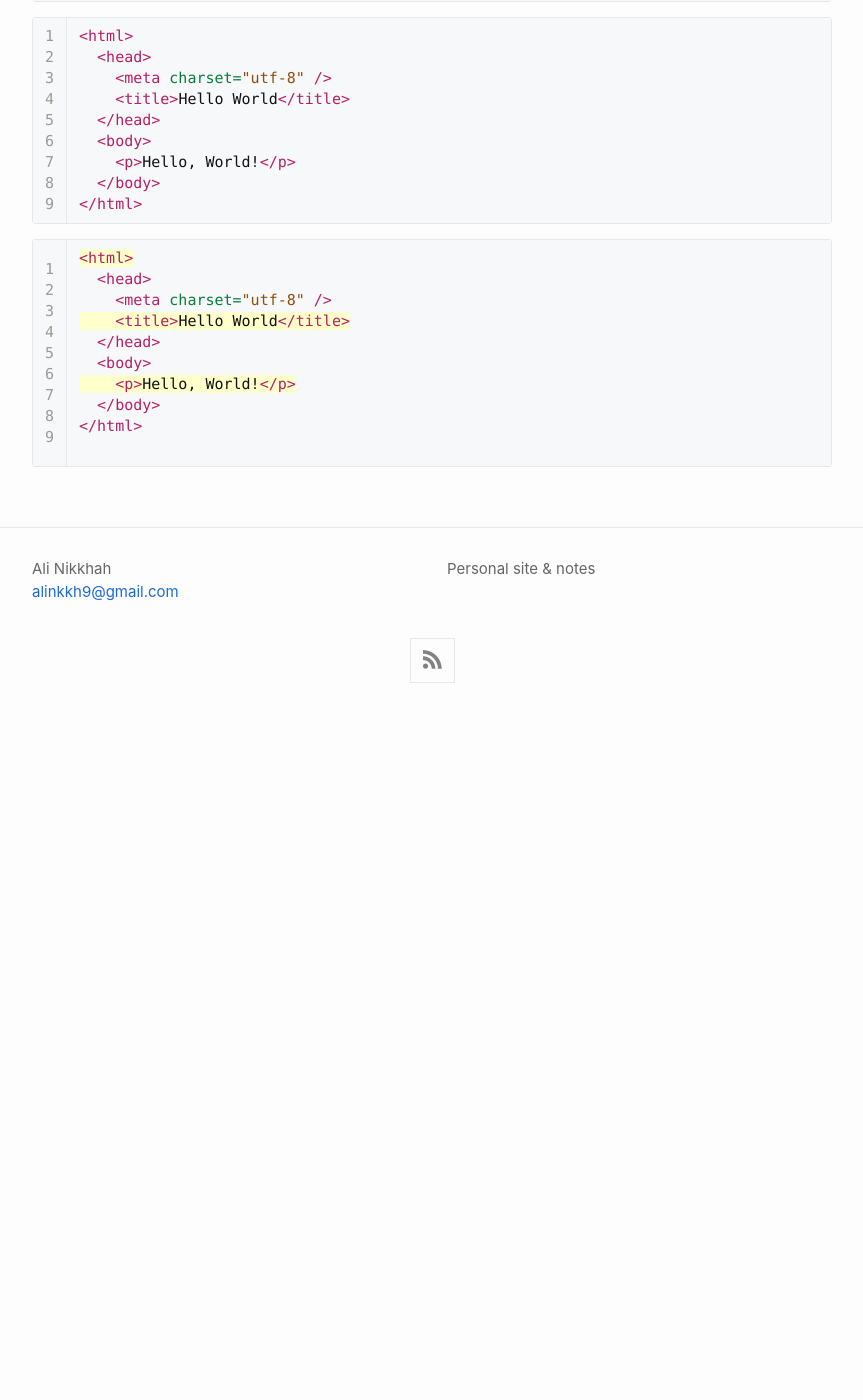
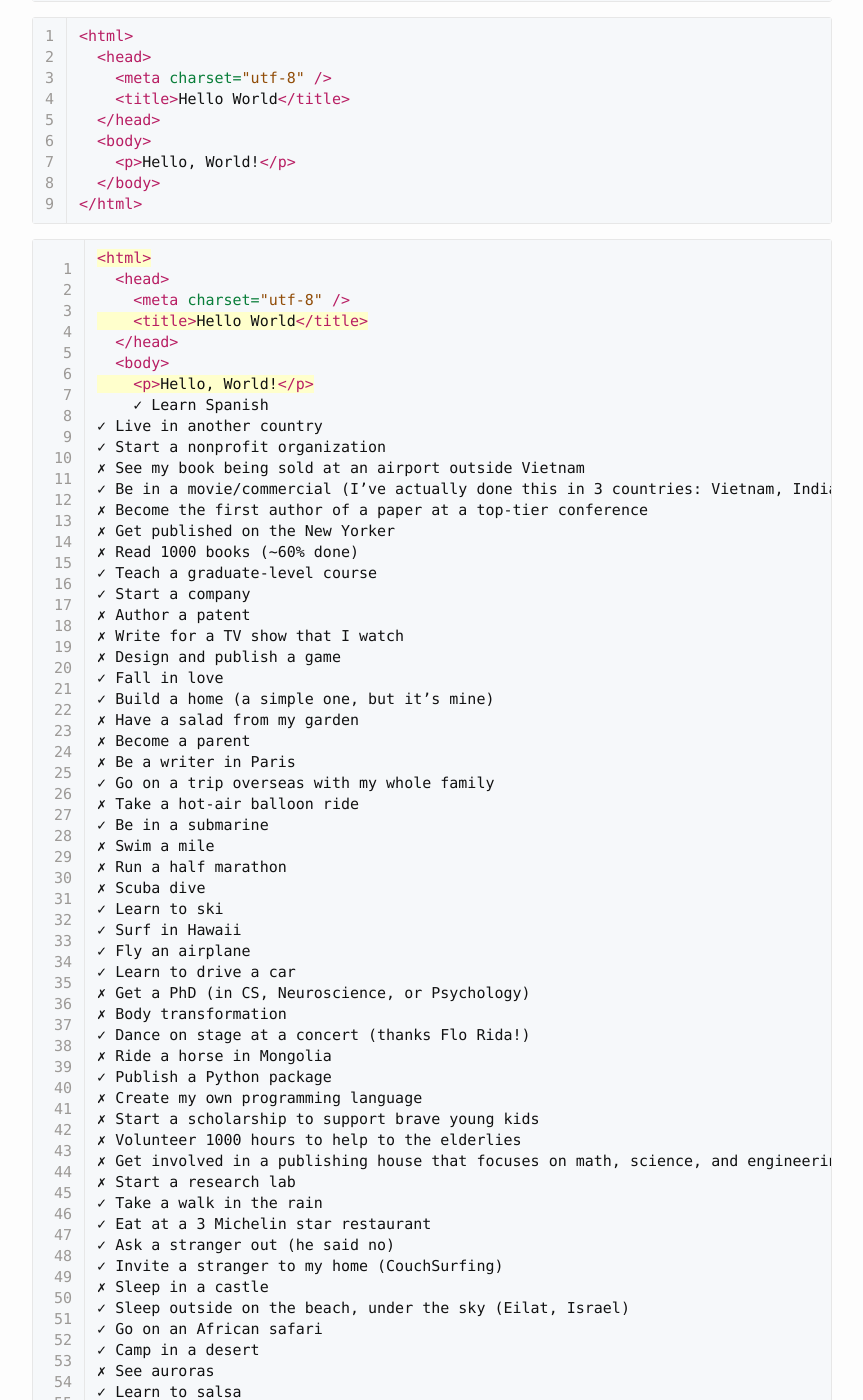
Before and after one commit to AliNikkhah2001/alinikkhah2001.github.io, a Jekyll site: the page built from _posts/2016-05-19-codeblocks-ahoy.md, in a window 1280 px wide and 1400 px high, scrolled down 2240 px. Shown: the whole window, without its empty margins (208-1071 px from the left). Built offline with Jekyll 4.4.1, drawn with Linux system fonts in a browser that asks for light colours; nearby versions of some CDN libraries; before the commit the page ends 2958 px from its top, so only the background shows below that; some of the changed text lies outside the part shown.

Commit message:
Update 2016-05-19-codeblocks-ahoy.md

```diff
--- a/_posts/2016-05-19-codeblocks-ahoy.md
+++ b/_posts/2016-05-19-codeblocks-ahoy.md
@@ -130,6 +130,99 @@
   </head>
   <body>
     <p>Hello, World!</p>
+    ✓ Learn Spanish
+✓ Live in another country
+✓ Start a nonprofit organization
+✗ See my book being sold at an airport outside Vietnam
+✓ Be in a movie/commercial (I’ve actually done this in 3 countries: Vietnam, India, US)
+✗ Become the first author of a paper at a top-tier conference
+✗ Get published on the New Yorker
+✗ Read 1000 books (~60% done)
+✓ Teach a graduate-level course
+✓ Start a company
+✗ Author a patent
+✗ Write for a TV show that I watch
+✗ Design and publish a game
+✓ Fall in love
+✓ Build a home (a simple one, but it’s mine)
+✗ Have a salad from my garden
+✗ Become a parent
+✗ Be a writer in Paris
+✓ Go on a trip overseas with my whole family
+✗ Take a hot-air balloon ride
+✓ Be in a submarine
+✗ Swim a mile
+✗ Run a half marathon
+✗ Scuba dive
+✓ Learn to ski
+✓ Surf in Hawaii
+✓ Fly an airplane
+✓ Learn to drive a car
+✗ Get a PhD (in CS, Neuroscience, or Psychology)
+✗ Body transformation
+✓ Dance on stage at a concert (thanks Flo Rida!)
+✗ Ride a horse in Mongolia
+✓ Publish a Python package
+✗ Create my own programming language
+✗ Start a scholarship to support brave young kids
+✗ Volunteer 1000 hours to help to the elderlies
+✗ Get involved in a publishing house that focuses on math, science, and engineering books
+✗ Start a research lab
+✓ Take a walk in the rain
+✓ Eat at a 3 Michelin star restaurant
+✓ Ask a stranger out (he said no)
+✓ Invite a stranger to my home (CouchSurfing)
+✗ Sleep in a castle
+✓ Sleep outside on the beach, under the sky (Eilat, Israel)
+✓ Go on an African safari
+✓ Camp in a desert
+✗ See auroras
+✓ Learn to salsa
+✗ Learn to play a music instrument (tried 3x)
+✗ Zero gravity
+✓ Work in a casino
+✓ Do stand-up
+✓ Travel Southeast Asia
+✓ Hitchhike across Africa (Egypt to Mozambique)
+✗ Spend at least a month in Western Africa
+✓ Hike Los Andes
+✓ Visit South Omo valley, Ethiopia
+✗ Sail around the Caribbean
+✗ Drink vodka in Russia
+✗ Eat sushi in Japan
+✗ Travel around Eastern Europe
+✓ See Kashmir
+✗ Visit Mecca
+✓ Do the Bible tour: Jerusalem, lake of Galilee, Jordan river, Bethlehem, Nazareth
+✗ Stay with an Amazonian tribe
+✓ Visit an Amish community
+✗ Visit Vatican
+✗ Visit Tehran
+✗ Visit Sicily
+✗ Visit 100 countries (~40% done)
+✗ Go to South Pole or North Pole
+✓ Climb Great Pyramid of Giza, Egypt
+✗ Climb Great wall, China
+✗ Hike to Everest base camp
+✗ Reed Dance, Swaziland
+✗ Burning Man, the US
+✗ Carnival in Brazil
+✓ Watch a Broadway show in New York
+✓ Pashut Festival, Israel
+✓ Laos’ new year
+✗ Watch bullfight in Spain
+✗ Watch a soccer game at Camp Nou (Old Trafford is fine too)
+✓ Visit Googleplex
+✗ Speak at TED
+✗ Meet the Pope
+✗ Meet a prince
+✗ Meet JK Rowling
+✓ See a comet
+✓ Meet Dalai Lama
+✗ Have my own ice cream flavor
+~ Be awesome
+~ Be kind
+s
   </body>
 </html>
 {% endhighlight %}
```
